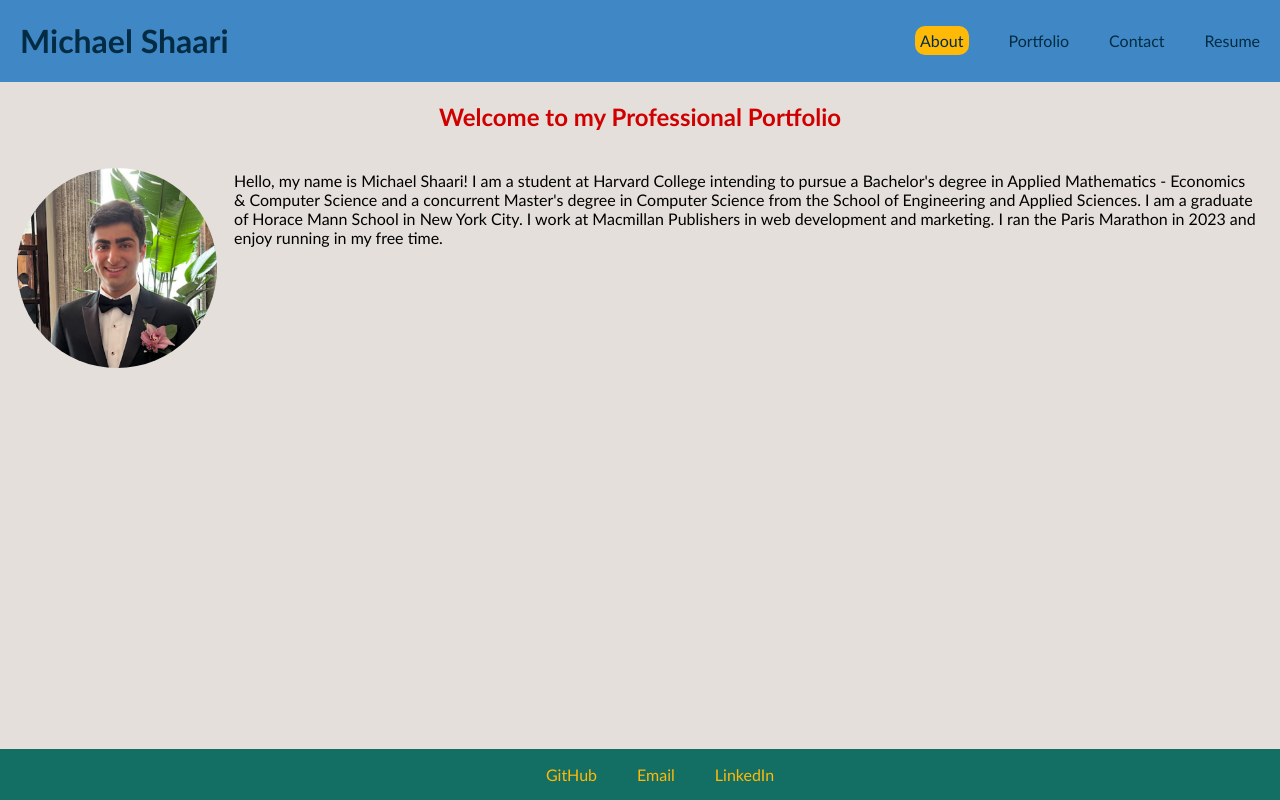
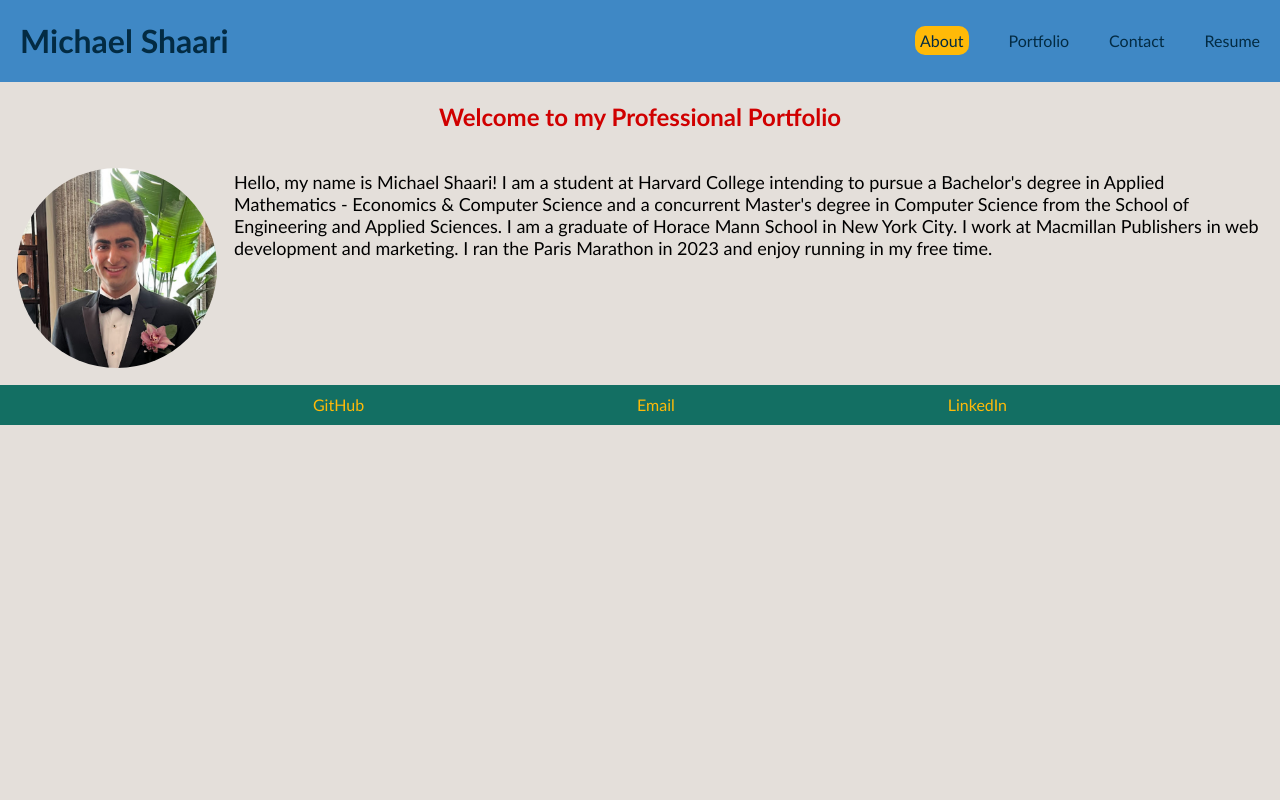
Before and after one commit to mshaari/react-portfolio, a React (Create React App) app: page / in a window 1280 px wide. Built offline with nearby package versions, Linux system fonts and the light colour scheme; the HTML template or start-up script is replaced by a standard one.

Commit message:
Changes to contact and footer styling

```diff
--- a/src/App.css
+++ b/src/App.css
@@ -17,6 +17,7 @@
 
 .AboutMe {
     background-color: transparent;
+    font-size: large;
     margin: 10px;
 }
 
@@ -72,28 +73,29 @@ a {
 }
 
 .Header h1 {
-    background-color: #3F88C5;
+    background-color: transparent;
 }
 
 .Navigation {
     display: flex;
+    align-items: center;
     justify-content: space-evenly;
-    background-color: #3F88C5;
+    background-color: transparent;
 }
 
 nav ul {
     display: inline;
-    background-color: #3F88C5;
+    background-color: transparent;
 }
 
 .nav-item {
-    background-color: #3F88C5;
+    background-color: transparent;
 }
 
 .nav-item-active {
     background-color: #ffba08;
+    border-radius: 10px;
     padding: 5px;
-    border-radius: 10px;
 }
 
 @keyframes rotatingColors {
@@ -147,6 +149,21 @@ nav ul {
     background-color: transparent;
 }
 
+@media screen and (max-width: 500px) {
+    .projectListItem {
+        max-width: 300px;
+    }
+
+    .projectListItem img {
+        width: 300px;
+        border-radius: 10px;
+    }
+}
+
+.ContactForm {
+    text-align: center;
+}
+
 Form {
     padding: 20px;
     text-align: center;
@@ -171,6 +188,29 @@ Form textarea {
     height: 60px;
     border-radius: 5px;
     border: #032B43 2px solid;
+}
+
+@media screen and (max-width: 700px) {
+    Form input {
+        display: block;
+        margin-bottom: 20px;
+        margin-left: auto;
+        margin-right: auto;
+        width: 200px;
+        height: 25px;
+        border-radius: 5px;
+        border: #032B43 2px solid;
+    }
+
+    Form textarea {
+        display: block;
+        margin-left: auto;
+        margin-right: auto;
+        width: 300px;
+        height: 60px;
+        border-radius: 5px;
+        border: #032B43 2px solid;
+    }
 }
 
 #submitButton {
@@ -211,7 +251,7 @@ Form textarea {
     text-align: center;
 }
 
-#submittedtrue {
+.submittedtrue {
     display: none;
 }
 
@@ -229,31 +269,29 @@ Form textarea {
 
 Footer {
     background-color: #136F63;
-    width: 100%;
+    height: 40px;
     display: flex;
-    align-items: center;
-    justify-content: space-evenly;
-    color: #FFBA08;
-    position: fixed;
-    bottom: 0;
+    flex-direction: column;
+    justify-content: center;
 }
 
 .FooterElements {
     display: flex;
     justify-content: space-evenly;
     background-color: transparent;
+    color: #FFBA08;
 }
 
-.FooterElements ul {
+.FooterElements li {
     display: inline;
     background-color: transparent;
 }
 
-.FooterElements ul a {
+.FooterElements li a {
     background-color: transparent;
 }
 
-.FooterElements ul a:hover {
+.FooterElements li a:hover {
     background-color: #D00000;
     padding: 5px;
     border-radius: 10px;
--- a/src/components/Contact.js
+++ b/src/components/Contact.js
@@ -85,8 +85,10 @@ function Contact() {
     };
 
     return (
-        <div>
-            <form ref={form} onSubmit={sendEmail} id={'submitted' + submittedStatus}>
+        <div className='ContactForm'>
+            <h3 className={'submitted' + submittedStatus}>Please fill out the below form to contact me.</h3>
+
+            <form ref={form} onSubmit={sendEmail} className={'submitted' + submittedStatus}>
                 <label>Name</label>
                 <input value={formData.user_name} type="text" name="user_name" onChange={handleFormChange} onBlur={handleBlur} id={'name' + nameState} required />
                 {nameAlert}
--- a/src/components/Footer.js
+++ b/src/components/Footer.js
@@ -3,7 +3,7 @@ import React from 'react';
 function Footer() {
     return (
         <footer>
-            <div className='FooterElements'>
+            {/* <div className='FooterElements'>
                 <ul>
                     <a href="#https://github.com/mshaari">GitHub</a>
                 </ul>
@@ -13,7 +13,21 @@ function Footer() {
                 <ul>
                     <a href="https://www.linkedin.com/in/michael-shaari/">LinkedIn</a>
                 </ul>
-        </div>
+            </div> */}
+
+            <ul className='FooterElements'>
+                <li>
+                    <a href="#https://github.com/mshaari">GitHub</a>
+                </li>
+
+                <li>
+                    <a href="mailto:michael.shaari@gmail.com">Email</a>
+                </li>
+
+                <li>
+                    <a href="https://www.linkedin.com/in/michael-shaari/">LinkedIn</a>
+                </li>
+            </ul>
         </footer>
     );
 }
```
Lines whose indentation alone changed are shown as unchanged.
